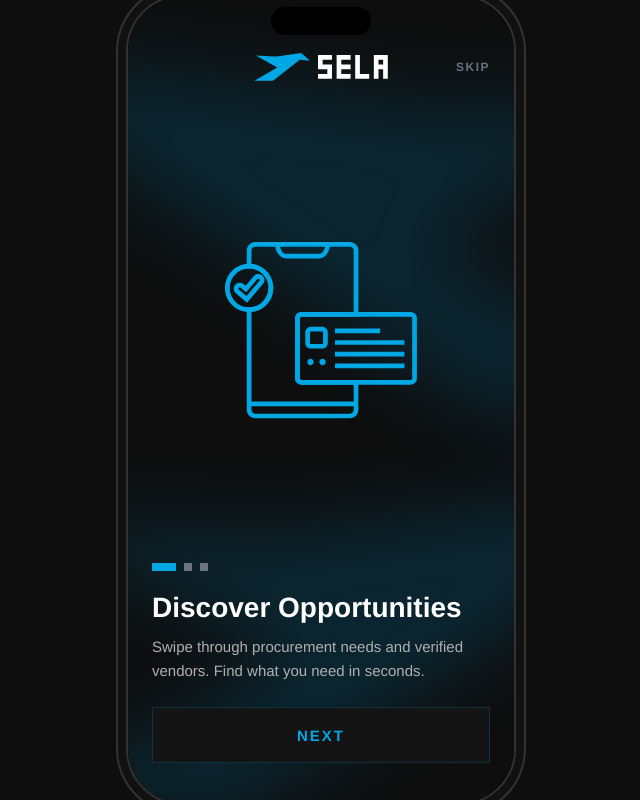
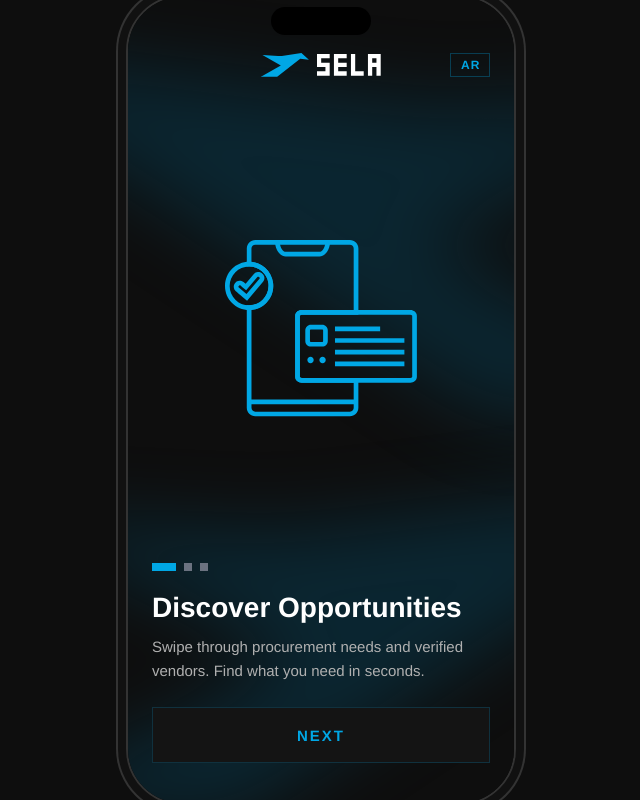
Before and after one commit to habibaELbanna/sela-app, a React (Create React App) app: page /onboarding in a window 1280 px wide. Shown: the whole page, without its empty margins (319-959 px from the left). Built offline with nearby package versions, Linux system fonts and the light colour scheme; no server answers; the database is empty.

Commit message:
arabic onboarding

```diff
--- a/src/pages/Onboarding/Onboarding.css
+++ b/src/pages/Onboarding/Onboarding.css
@@ -74,26 +74,31 @@
   display: flex;
   align-items: center;
   gap: 8px;
+  position: absolute;
+  left: 50%;
+  transform: translateX(-50%);
 }
 
 .onboarding-logo-icon {
-  height: 28px;
+  height: 24px;
   width: auto;
 }
 
 .onboarding-logo-word {
-  width: 70px;
+  width: 64px;
   height: auto;
 }
 
-.onboarding-skip {
-  color: #6b7280;
+.onboarding-lang {
+  color: #00a7e5;
   font-size: 12px;
   font-weight: 600;
-  letter-spacing: 1.5px;
+  letter-spacing: 1px;
   cursor: pointer;
+  border: 1px solid rgba(0, 167, 229, 0.3);
+  padding: 4px 10px;
   width: 40px;
-  text-align: right;
+  text-align: center;
 }
 
 .onboarding-illustration {
--- a/src/pages/Onboarding/Onboarding.jsx
+++ b/src/pages/Onboarding/Onboarding.jsx
@@ -47,8 +47,8 @@ const Onboarding = () => {
   const [slides, setSlides] = useState(fallbackSlides)
   const [current, setCurrent] = useState(0)
   const [loading, setLoading] = useState(true)
+  const [lang, setLang] = useState(localStorage.getItem('sela_lang') || 'en')
   const touchStartX = useRef(null)
-  const lang = localStorage.getItem('sela_lang') || 'en'
   const isAr = lang === 'ar'
 
   useEffect(() => {
@@ -66,6 +66,12 @@ const Onboarding = () => {
     }
     fetchSlides()
   }, [])
+
+  const toggleLang = () => {
+    const newLang = isAr ? 'en' : 'ar'
+    localStorage.setItem('sela_lang', newLang)
+    setLang(newLang)
+  }
 
   const goNext = () => {
     if (current < slides.length - 1) setCurrent(current + 1)
@@ -122,12 +128,14 @@ const Onboarding = () => {
         >
           ←
         </span>
+
         <div className='onboarding-logo'>
           <img src={logoicon} alt='' className='onboarding-logo-icon' />
           <img src={logoword} alt='SELA' className='onboarding-logo-word' />
         </div>
-        <span className='onboarding-skip' onClick={() => navigate('/login')}>
-          {isAr ? 'تخطى' : 'SKIP'}
+
+        <span className='onboarding-lang' onClick={toggleLang}>
+          {isAr ? 'EN' : 'AR'}
         </span>
       </div>
 
```
